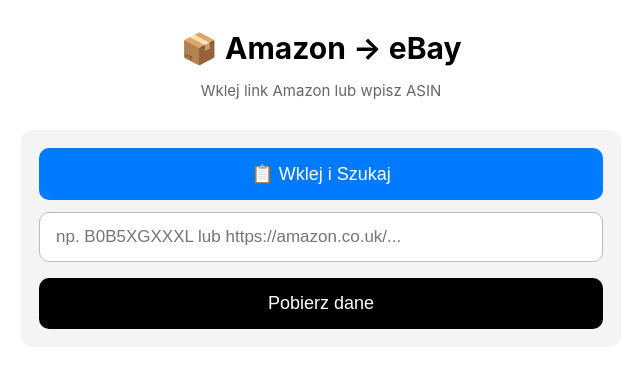
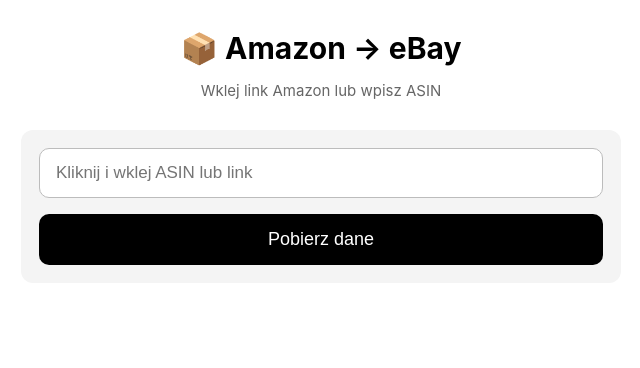
Before and after one commit to kacpermielewczyk96-source/amazon_to_ebay, a Flask app: page / in a window 1280 px wide. Shown: the top 368 px of the page, without its empty margins (319-959 px from the left). Run offline with Flask 3, Linux system fonts and the light colour scheme.

Commit message:
Update index.html

```diff
--- a/templates/index.html
+++ b/templates/index.html
@@ -30,7 +30,6 @@
             background: #f4f4f4;
             padding: 18px;
             border-radius: 12px;
-            box-shadow: 0 0 0 rgba(0,0,0,0);
         }
         input[type=text] {
             width: 100%;
@@ -54,10 +53,6 @@
         }
         button:active {
             opacity: 0.7;
-        }
-        .paste-btn {
-            background: #007aff;
-            margin-bottom: 12px;
         }
 
         /* Historia */
@@ -105,9 +100,8 @@
 <h1>📦 Amazon → eBay</h1>
 <p class="sub">Wklej link Amazon lub wpisz ASIN</p>
 <div class="box">
-    <button type="button" class="paste-btn" onclick="pasteAndSearch()">📋 Wklej i Szukaj</button>
     <form id="searchForm" action="/scrape" method="POST">
-        <input id="urlInput" name="url" type="text" placeholder="np. B0B5XGXXXL lub https://amazon.co.uk/...">
+        <input id="urlInput" name="url" type="text" placeholder="Kliknij i wklej ASIN lub link" autofocus>
         <button type="submit">Pobierz dane</button>
     </form>
 </div>
@@ -119,16 +113,10 @@
 </div>
 
 <script>
-// Przycisk "Wklej i Szukaj" - prosty clipboard API
-async function pasteAndSearch() {
-    try {
-        const text = await navigator.clipboard.readText();
-        document.getElementById('urlInput').value = text.trim();
-        document.getElementById('searchForm').submit();
-    } catch (err) {
-        alert('Nie można wkleić. Sprawdź uprawnienia Safari:\n\nUstawienia → Safari → upewnij się że strona ma dostęp do schowka.');
-    }
-}
+// Auto-focus przy załadowaniu
+window.addEventListener('load', function() {
+    document.getElementById('urlInput').focus();
+});
 
 // Zapisz do historii przy submicie
 document.getElementById('searchForm').addEventListener('submit', function(e) {
```
